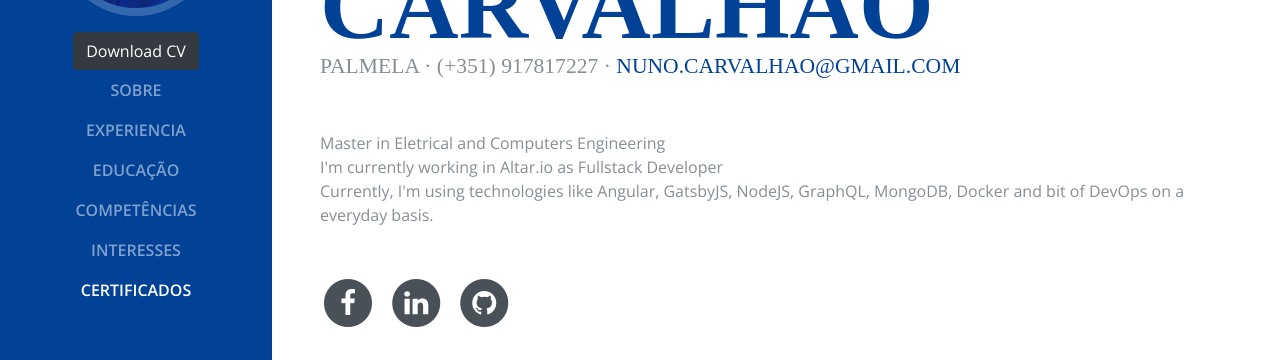
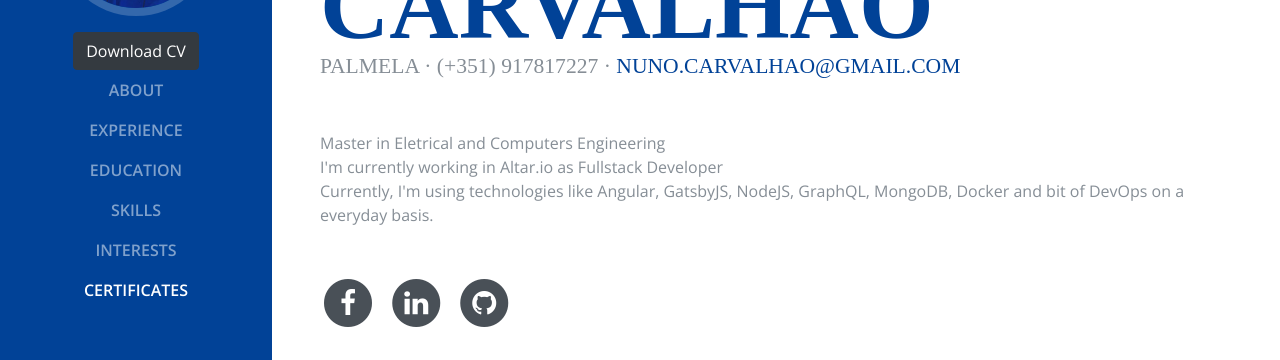
Before and after one commit to NextNC/NextNC.github.io, a plain HTML site: page index.html in a window 1280 px wide. Shown: the part 321-681 px from the top of the page. Drawn offline with nearby package versions, Linux system fonts and the light colour scheme; a web font is replaced by a local one.

Commit message:
chore(html): traslations

```diff
--- a/index.html
+++ b/index.html
@@ -78,29 +78,29 @@
             >
           </li>
           <li class="nav-item">
-            <a class="nav-link js-scroll-trigger" href="#about">Sobre</a>
+            <a class="nav-link js-scroll-trigger" href="#about">About</a>
           </li>
           <li class="nav-item">
             <a class="nav-link js-scroll-trigger" href="#experience"
-              >Experiencia</a
+              >Experience</a
             >
           </li>
           <li class="nav-item">
-            <a class="nav-link js-scroll-trigger" href="#education">Educação</a>
+            <a class="nav-link js-scroll-trigger" href="#education">Education</a>
           </li>
           <li class="nav-item">
             <a class="nav-link js-scroll-trigger" href="#skills"
-              >Competências</a
+              >Skills</a
             >
           </li>
           <li class="nav-item">
             <a class="nav-link js-scroll-trigger" href="#interests"
-              >Interesses</a
+              >Interests</a
             >
           </li>
           <li class="nav-item">
             <a class="nav-link js-scroll-trigger" href="#awards"
-              >Certificados</a
+              >Certificates</a
             >
           </li>
         </ul>
```
